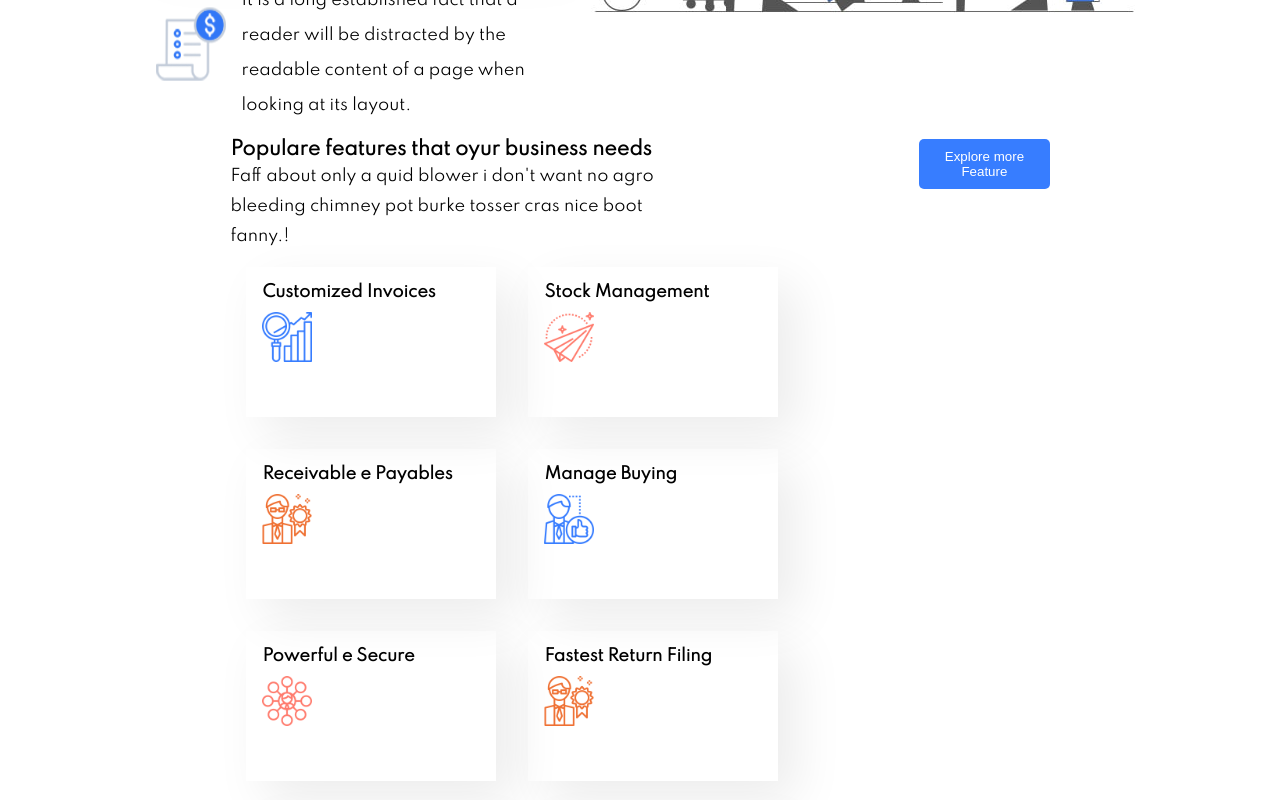
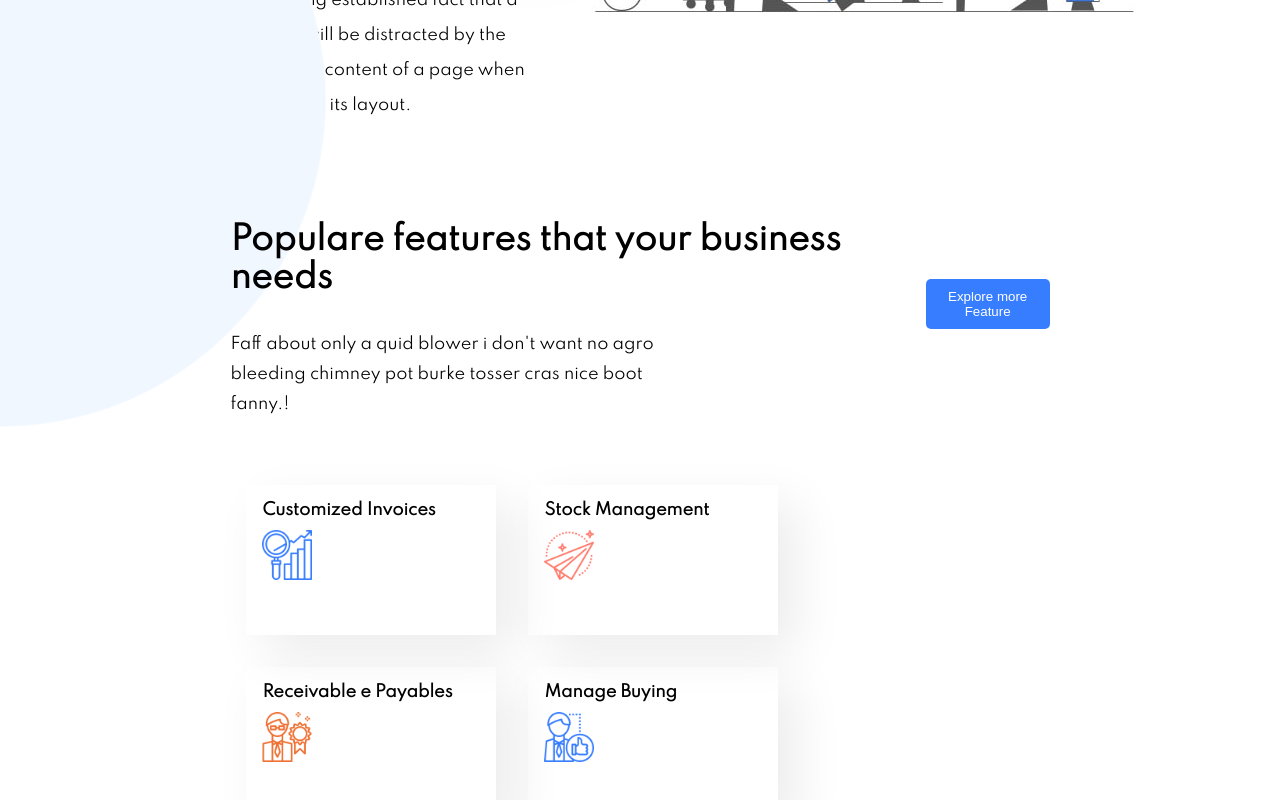
Before and after one commit to PaoloPascucci/proj-html-vuejs, a Vue app: page / in a window 1280 px wide. Shown: the part 1540-2340 px from the top of the page. Built offline with nearby package versions, Linux system fonts and the light colour scheme; the HTML template or start-up script is replaced by a standard one.

Commit message:
Add fwatures section

```diff
--- a/src/components/siteMain.vue
+++ b/src/components/siteMain.vue
@@ -1,5 +1,6 @@
 <template>
   <div class="main">
+    <img class="round" src="../assets/14.png" alt="" />
     <section class="hero">
       <div class="hero_text">
         <h1>The biggest platform for your growth.</h1>
@@ -123,13 +124,15 @@
       <div class="container2">
         <div class="f_text">
           <div class="_text">
-            <h3>Populare features that oyur business needs</h3>
+            <h3>Populare features that your business needs</h3>
             <p>
               Faff about only a quid blower i don't want no agro bleeding
               chimney pot burke tosser cras nice boot fanny.!
             </p>
           </div>
-          <button class="Explore">Explore more Feature</button>
+          <div class="_butt">
+            <button class="Explore">Explore more Feature</button>
+          </div>
         </div>
         <div class="f_info">
           <div class="card C_1">
@@ -356,13 +359,24 @@ export default {};
 .features {
   width: 80%;
   margin: auto;
+  position: relative;
   .f_text {
     display: flex;
+    margin: 50px 0;
     ._text {
+      h3 {
+        font-size: 2rem;
+        margin: 2rem 0;
+      }
       p {
         width: 65%;
         line-height: 30px;
       }
+    }
+    ._butt {
+      display: flex;
+      justify-content: center;
+      align-items: center;
     }
     .Explore {
       color: white;
@@ -431,4 +445,10 @@ export default {};
   filter: invert(50%) sepia(31%) saturate(1559%) hue-rotate(338deg)
     brightness(99%) contrast(89%);
 }
+.round {
+  position: absolute;
+  top: 205%;
+  left: 0%;
+  transform: translate(-50%, -50%);
+}
 </style>
```
